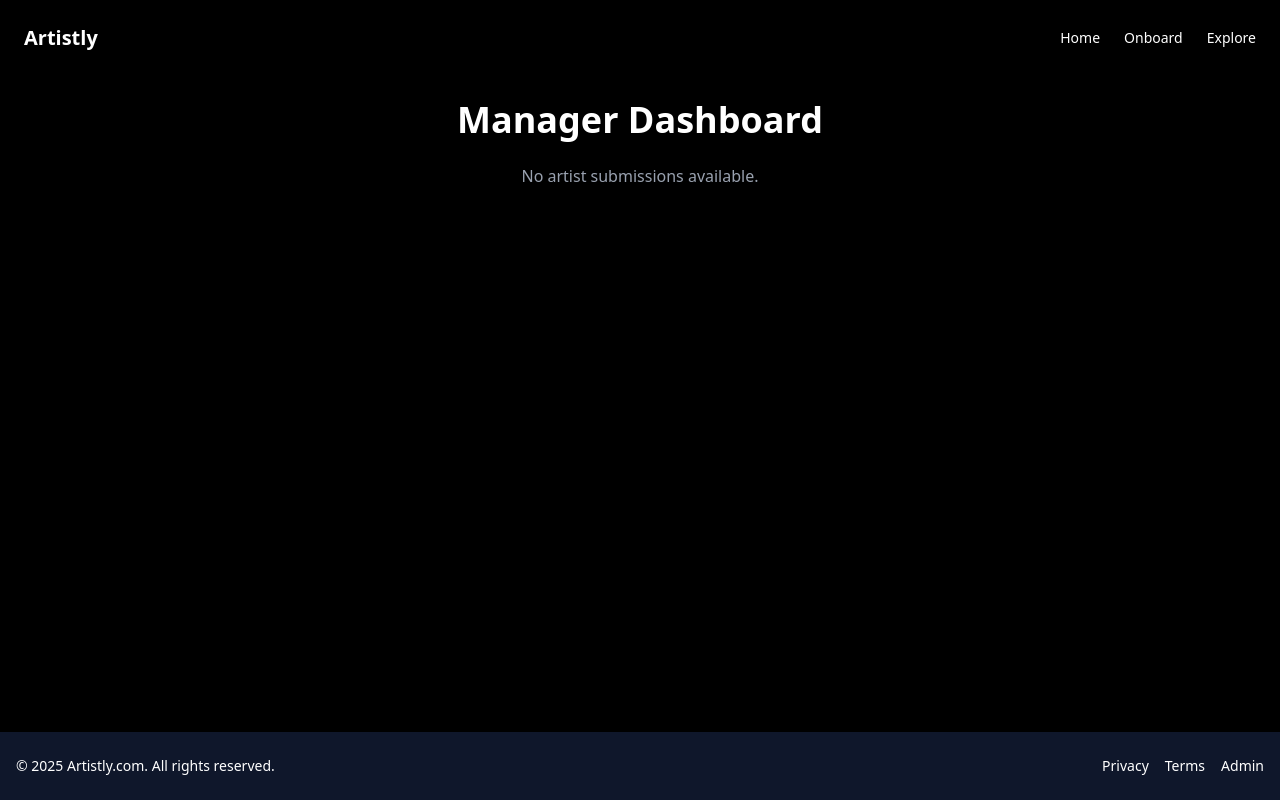
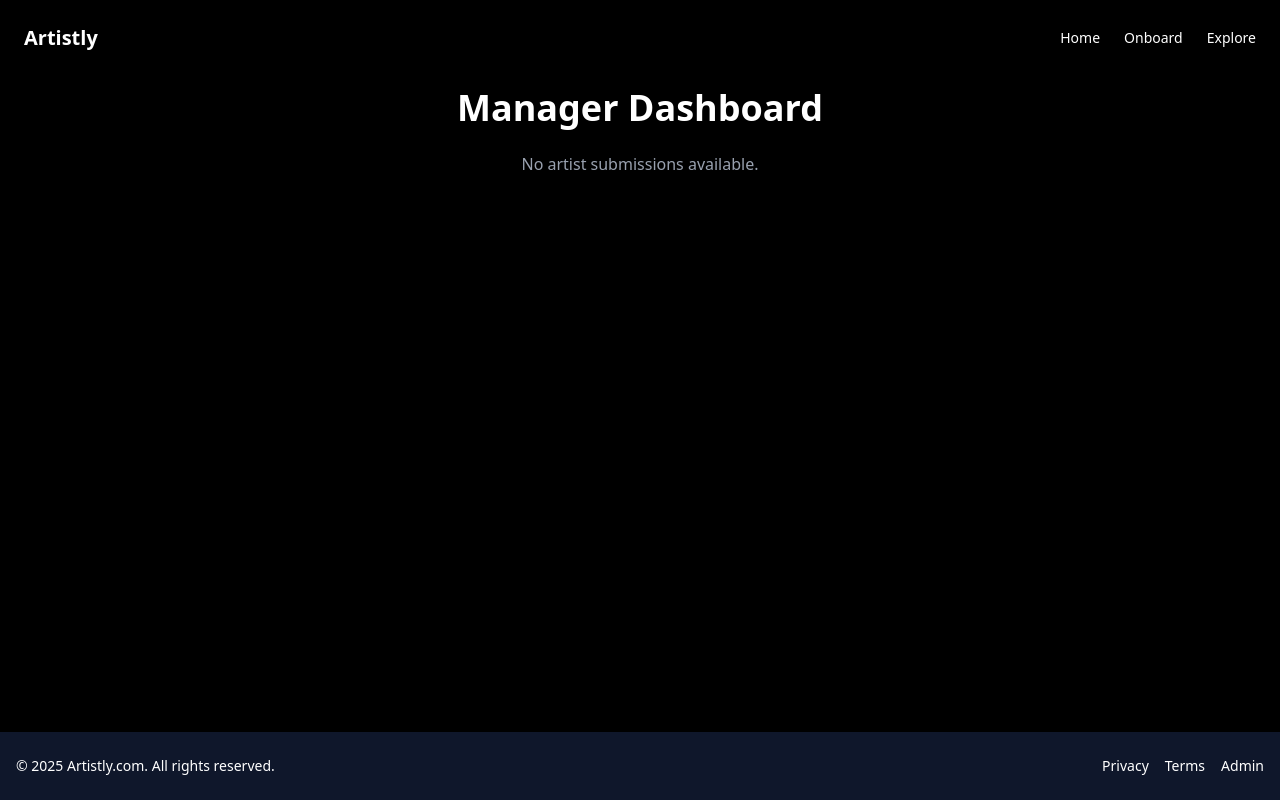
Before and after one commit to tanishkag237/-Artistly, a Next.js app: page /admin in a window 1280 px wide. Built offline with nearby package versions, Linux system fonts and the light colour scheme.

Commit message:
minor changes2

```diff
--- a/app/admin/page.tsx
+++ b/app/admin/page.tsx
@@ -18,7 +18,7 @@ export default function AdminPage() {
   };
 
   return (
-    <div className="p-6 text-white">
+    <div className="p-3 text-white">
       <h1 className="text-4xl text-center font-bold mb-6">Manager Dashboard</h1>
       {submissions.length === 0 ? (
         <p className="text-center text-gray-400">No artist submissions available.</p>
```
